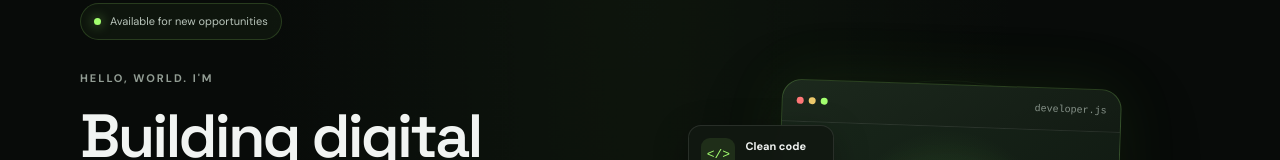
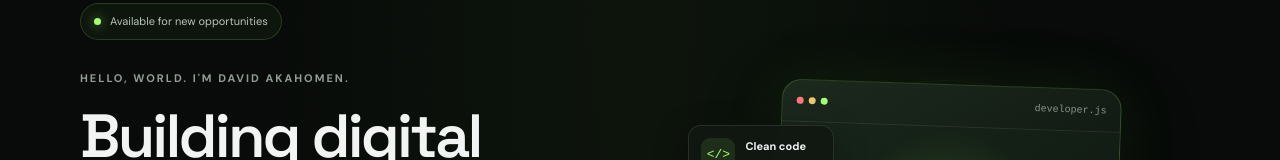
Before and after one commit to AkahomenDavid/MyReactPortfolio, a React (Vite) app: page / in a window 1280 px wide. Shown: the part 165-325 px from the top of the page. Built offline with nearby package versions, Linux system fonts and the light colour scheme; the HTML template or start-up script is replaced by a standard one.

Commit message:
added name

```diff
--- a/src/components/Hero.jsx
+++ b/src/components/Hero.jsx
@@ -11,7 +11,7 @@ function Hero() {
             Available for new opportunities
           </div>
 
-          <p className="eyebrow">HELLO, WORLD. I'M</p>
+          <p className="eyebrow">HELLO, WORLD. I'M DAVID AKAHOMEN.</p>
 
           <h1>
             Building digital
```
